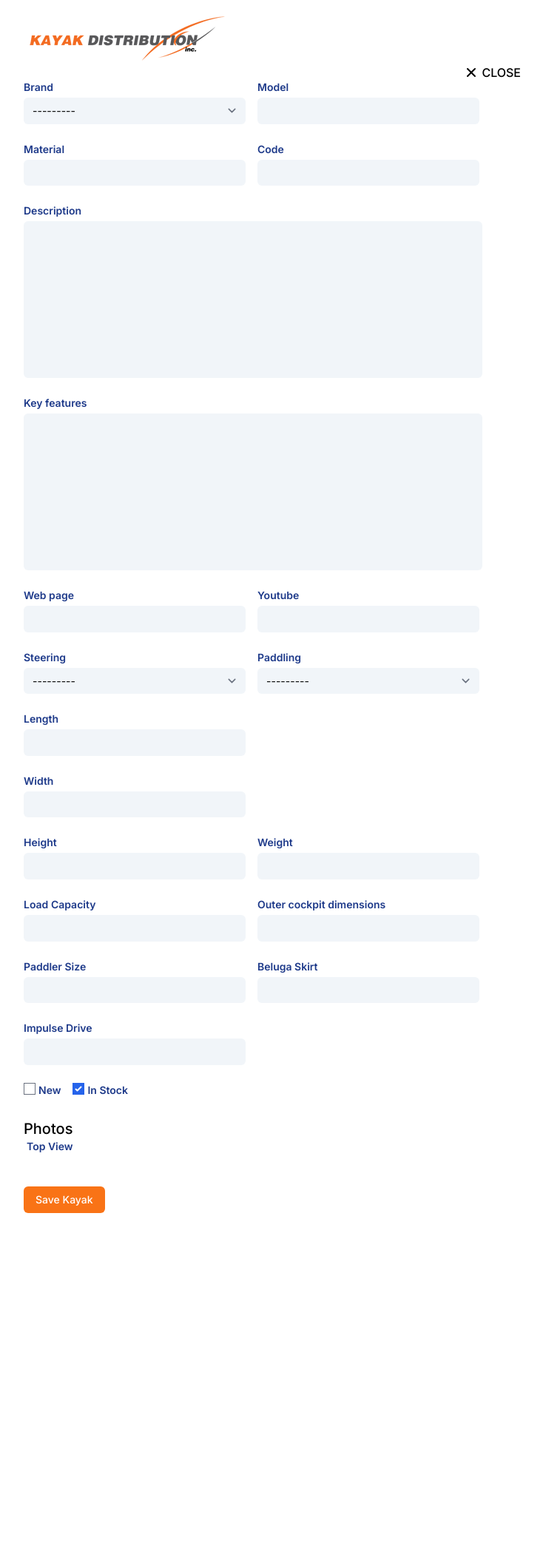
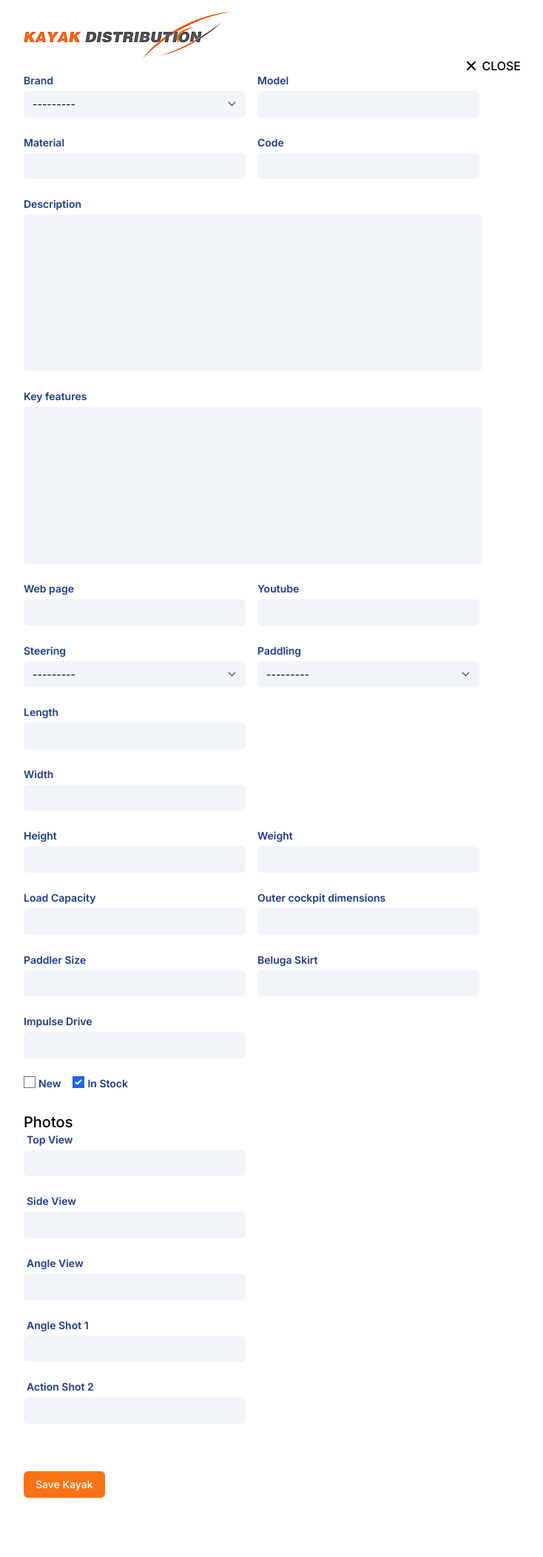
Before and after one commit to victorkimuyu/kdcatalogue, a Django app: page /kayaks/new/ in a window 1280 px wide. Shown: the whole page at 74% size, without its empty margins (32-766 px from the left). Before the commit the page ends 1640 px from the top, so only its background shows below. Run offline with Django 4.2, Linux system fonts and the light colour scheme.

Commit message:
Modified templates to include new model photo fields

```diff
--- a/catalogue/templates/catalogue/base.html
+++ b/catalogue/templates/catalogue/base.html
@@ -49,7 +49,6 @@
             this.childNodes[2].style.display = 'none';
         });
     }
-
 </script>
 </body>
 </html>
--- a/catalogue/templates/catalogue/kayak-create.html
+++ b/catalogue/templates/catalogue/kayak-create.html
@@ -2,7 +2,7 @@
 {% load static %}
 
 {% block title %}
-    {% if kayak.id%}
+    {% if kayak.id %}
         Updating {{ kayak.brand }} {{ kayak.model_name }}
     {% endif %}
 {% endblock %}
@@ -134,11 +134,25 @@
             </div>
         </div>
         <h2 class="mt-6 text-xl font-medium">Photos</h2>
-        <div class="flex">
-            <div class="w-full">
-                <label class="block ml-1" for="photo">Top View</label>
-                {{ form.photo }}
-            </div>
+        <div class="w-full">
+            <label class="block ml-1" for="photo">Top View</label>
+            {{ form.top_view }}
+        </div>
+        <div class="w-full">
+            <label class="block ml-1" for="photo">Side View</label>
+            {{ form.side_view }}
+        </div>
+        <div class="w-full">
+            <label class="block ml-1" for="photo">Angle View</label>
+            {{ form.angle_view }}
+        </div>
+        <div class="w-full">
+            <label class="block ml-1" for="photo">Angle Shot 1</label>
+            {{ form.action_shot_1 }}
+        </div>
+        <div class="w-full">
+            <label class="block ml-1" for="photo">Action Shot 2</label>
+            {{ form.action_shot_2 }}
         </div>
         <div class="flex mt-10">
             <div class="mr-3 form-item">
@@ -155,6 +169,4 @@
             </div>
         </div>
     </form>
-
-
 {% endblock %}
--- a/src/tailwind/input.css
+++ b/src/tailwind/input.css
@@ -11,7 +11,7 @@
 }
 
 td {
-    @apply px-1 py-2;
+    @apply px-1 py-2 w-80;
 }
 
 tr:nth-child(odd) {
@@ -102,10 +102,10 @@
     @apply bg-white border-orange-500 ring-2 ring-orange-500;
 }
 
-.model-name{
+tr .model-name{
     @apply w-80;
 }
 
 .model-name:hover .hidden {
-    @apply block opacity-100 transition-opacity duration-300;
+    @apply block opacity-100;
 }
--- a/static/css/main.css
+++ b/static/css/main.css
@@ -1106,6 +1106,7 @@
 }
 
 td {
+  width: 20rem;
   padding-left: 0.25rem;
   padding-right: 0.25rem;
   padding-top: 0.5rem;
@@ -1275,7 +1276,7 @@
   --tw-ring-color: rgb(249 115 22 / var(--tw-ring-opacity));
 }
 
-.model-name {
+tr .model-name {
   width: 20rem;
 }
 
```
Also changed, not shown: catalogue/migrations/0022_remove_kayak_photo_kayak_action_shot_1_and_more.py (added), static/images/kd-Logo.png.
